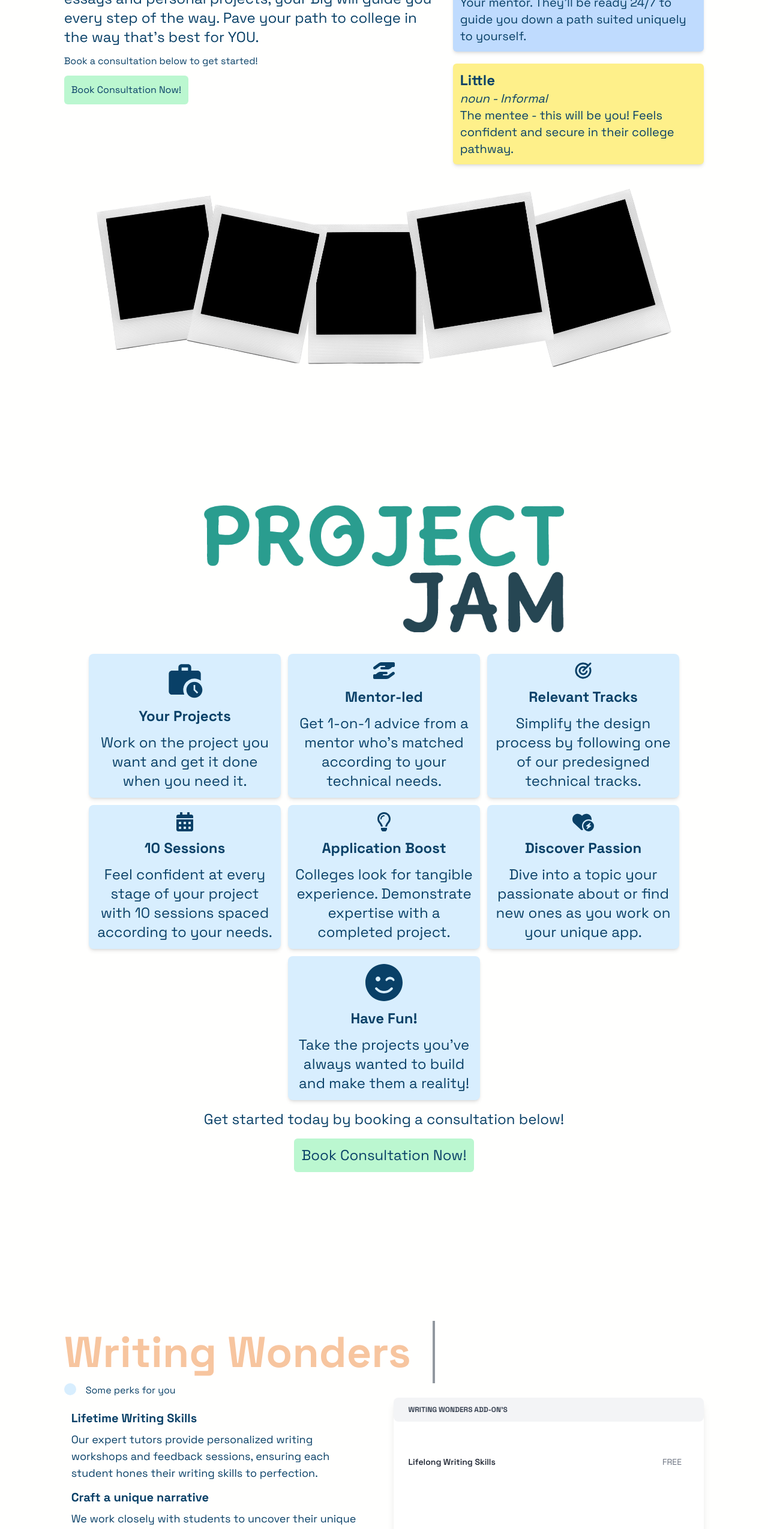
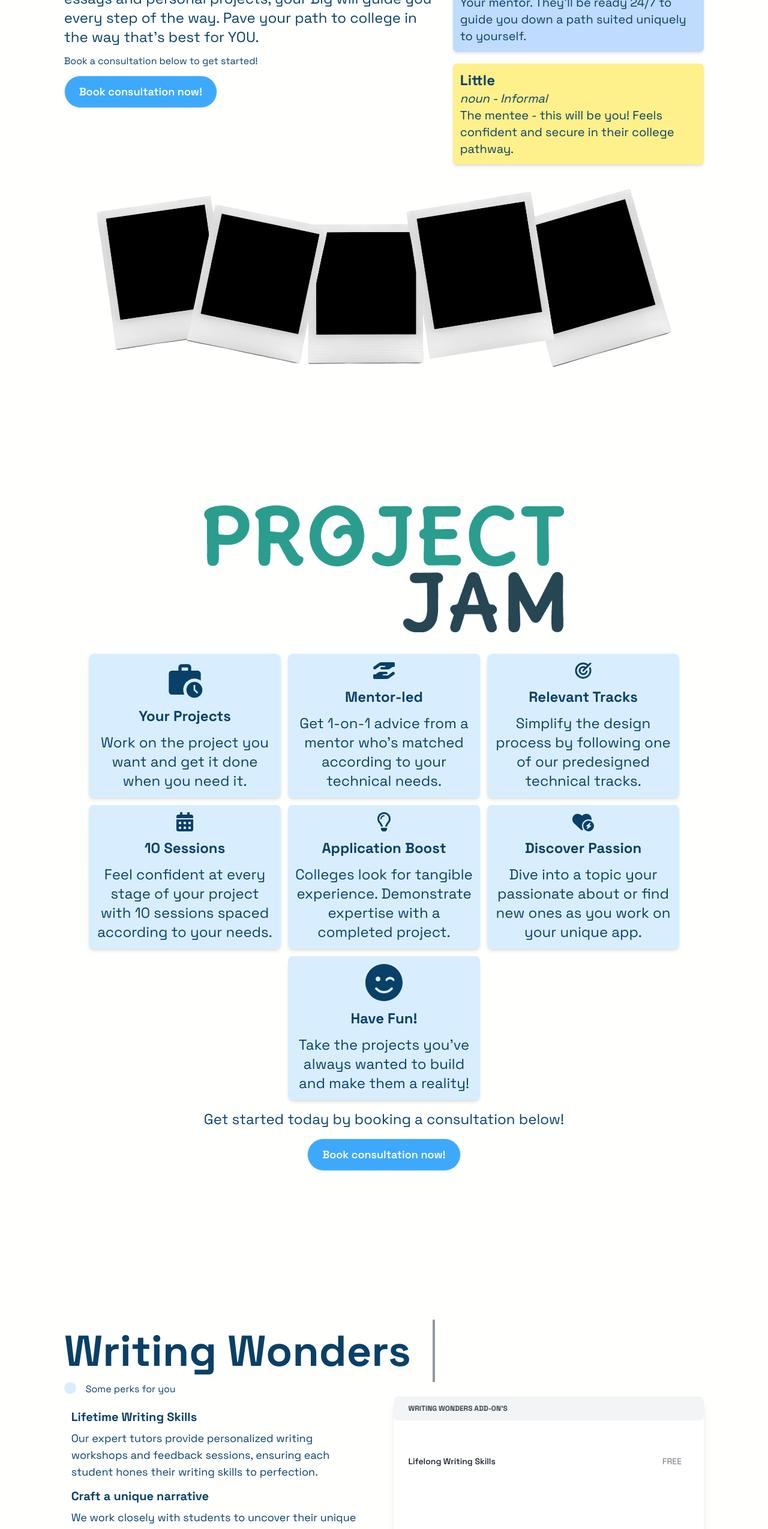
Before and after one commit to denniwang/s4s-website, a Next.js app: page /en/programs in a window 1280 px wide. Shown: the part 1320-3869 px from the top of the page at 60% size. Built offline with nearby package versions, Linux system fonts and the light colour scheme.

Commit message:
better looking buttons and links

```diff
--- a/src/app/[locale]/components/Footer.tsx
+++ b/src/app/[locale]/components/Footer.tsx
@@ -18,21 +18,21 @@ export const Footer = () => {
             <a
               href='https://www.instagram.com/students.4students/'
               target='_blank'
-              className='rounded-full bg-background-secondary p-2 hover:bg-button'
+              className='hover:bg-b rounded-full bg-background-secondary p-2 transition-colors duration-150 hover:bg-blue-400'
             >
               <FaInstagram size='20px' />
             </a>
             <a
               href='https://linktr.ee/stu4stu'
               target='_blank'
-              className='hover:bg-b rounded-full bg-background-secondary p-2'
+              className='hover:bg-b rounded-full bg-background-secondary p-2 transition-colors duration-150 hover:bg-blue-400'
             >
               <SiLinktree size='20px' />
             </a>
             <a
               href='https://www.tiktok.com/@students.4students'
               target='_blank'
-              className='rounded-full bg-background-secondary p-2 hover:bg-blue-500'
+              className='hover:bg-b rounded-full bg-background-secondary p-2 transition-colors duration-150 hover:bg-blue-400'
             >
               <FaTiktok size='20px' />
             </a>
--- a/src/app/[locale]/page.tsx
+++ b/src/app/[locale]/page.tsx
@@ -19,7 +19,7 @@ export default function DashboardPage({}) {
   }) {
     return (
       <div
-        className={`bg-background-card min-h-80 w-1/4 min-w-80 rounded-md p-10 text-background shadow-lg animate-slide-in-${index}`}
+        className={`min-h-80 w-1/4 min-w-80 transform rounded-md bg-background-card p-10 text-background shadow-md transition duration-500 hover:scale-125 `}
       >
         <h2 className='m-4 text-8xl font-extrabold '>{stat}</h2>
         {children}
@@ -58,14 +58,28 @@ export default function DashboardPage({}) {
                 src='/main-page-graphic.png'
               />
             </div>
+              >
+                {t('Learn_More')}
+              </Button>
+            </Link>
+          </div>
+          <div className='w-full flex-col lg:w-6/12 '>
+            <Image
+              alt='splash_image'
+              width={2049}
+              height={1000}
+              className='w-full'
+              src='/main-page-graphic.png'
+            />
+          </div>
         </div>
       </section>
       <section className='mt-24 flex flex-row justify-center'>
         <div className='flex flex-col items-center justify-center gap-12 lg:flex-row'>
           <Card stat='80%' index={1}>
             <p className='text-lg'>
-                of high school grads <span className='underline'>WISH</span>{' '}
-                they started applications earlier
+              of high school grads <span className='underline'>WISH</span> they
+              started applications earlier
             </p>
           </Card>
           <Card stat='' index={2}>
@@ -88,15 +102,20 @@ export default function DashboardPage({}) {
           </Card>
         </div>
       </section>
-        <p className='py-10 text-xl '>
+      <div className='flex w-full flex-row justify-center'>
+        <p className='relative m-6 w-max py-10 text-center text-xl '>
           Want to be part of the statistics?{' '}
           <Link href={t('programs_link')}>
-            <span className='underline'>Join Now</span>
+            <span className='group'>
+              <span className='relative  px-1 group-hover:text-white'>
+                <span className='relative z-10'>Book a free consultation!</span>
+                <span className='absolute bottom-0 left-0 z-0 h-0.5 w-full bg-primary transition-all group-hover:h-full '></span>
+              </span>
+            </span>
           </Link>
         </p>
-
+      </div>
       <Spotlight />
     </div>
-    </>
   )
 }
--- a/src/app/[locale]/programs/page.tsx
+++ b/src/app/[locale]/programs/page.tsx
@@ -9,6 +9,7 @@ import { FaRegLightbulb } from 'react-icons/fa'
 import { FaHeartCircleBolt } from 'react-icons/fa6'
 import { FaSmileWink } from 'react-icons/fa'
 import { IconContext } from 'react-icons'
+import Button from '../components/Button'
 
 export default function About() {
   const t = useTranslations('')
@@ -91,6 +92,23 @@ export default function About() {
     }
   ]
 
+  function ConsultationButton() {
+    return (
+      <a
+        href='https://calendly.com/studs4students/15-min-free-intro-session'
+        target='_blank'
+      >
+        <Button
+          rounded
+          size='large'
+          className='duration-400 transform border transition-all hover:scale-110 hover:shadow-lg'
+        >
+          Book consultation now!
+        </Button>
+      </a>
+    )
+  }
+
   return (
     <>
       <main className='flex w-full flex-col items-center gap-8'>
@@ -155,14 +173,7 @@ export default function About() {
                 college in the way that&apos;s best for YOU.
               </p>
               <p> Book a consultation below to get started!</p>
-              <a
-                href='https://calendly.com/studs4students/15-min-free-intro-session'
-                target='_blank'
-              >
-                <button className='rounded-md bg-green-200 p-3 hover:shadow-sm dark:bg-emerald-700'>
-                  Book Consultation Now!
-                </button>
-              </a>
+              <ConsultationButton />
             </div>
             <div className='flex w-2/5 flex-col gap-5'>
               <div className='rounded-md bg-blue-200 p-3  text-xl shadow-md dark:bg-blue-800'>
@@ -204,7 +215,7 @@ export default function About() {
             height={600}
             alt='big little program header'
           />
-          <div className='mt-5 flex flex-col flex-wrap items-center justify-center gap-3 md:flex-row '>
+          <div className='mt-5 flex flex-col flex-wrap items-center justify-center gap-3 md:flex-row lg:w-4/5 '>
             <IconContext.Provider
               value={{ size: '80px', className: 'global-class-name' }}
             >
@@ -218,19 +229,12 @@ export default function About() {
             </IconContext.Provider>
           </div>
           <p>Get started today by booking a consultation below!</p>
-          <a
-            href='https://calendly.com/studs4students/15-min-free-intro-session'
-            target='_blank'
-          >
-            <button className='rounded-md bg-green-200 p-3 hover:shadow-sm dark:bg-emerald-700'>
-              Book Consultation Now!
-            </button>
-          </a>
+          <ConsultationButton />
         </section>
 
         <section id='WW' className='mt-10 flex w-5/6 flex-col py-24'>
           <div className='w-min'>
-            <h1 className=' w-96 animate-typing overflow-hidden whitespace-nowrap border-r-4 border-r-gray-700 py-4 pr-9 text-7xl font-bold text-text-secondary'>
+            <h1 className=' w-96 animate-typing overflow-hidden whitespace-nowrap border-r-4 border-r-gray-700 py-4 pr-9 text-7xl font-bold '>
               Writing Wonders
             </h1>
           </div>
@@ -250,14 +254,7 @@ export default function About() {
                 )
               })}
 
-              <a
-                href='https://calendly.com/studs4students/15-min-free-intro-session'
-                target='_blank'
-              >
-                <button className='rounded-md bg-green-200 p-3 hover:shadow-sm dark:bg-emerald-700'>
-                  Book Consultation Now!
-                </button>
-              </a>
+              <ConsultationButton />
             </div>
 
             <table className='w-full rounded-lg text-left text-sm text-gray-500 shadow-lg dark:text-gray-400 lg:w-1/2 rtl:text-right'>
```
Lines whose indentation alone changed are shown as unchanged.
